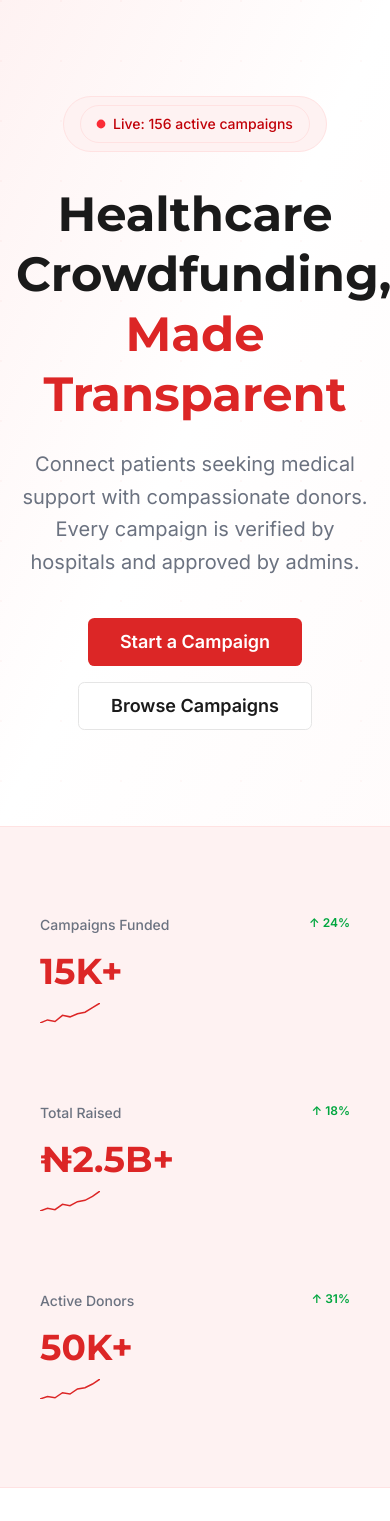
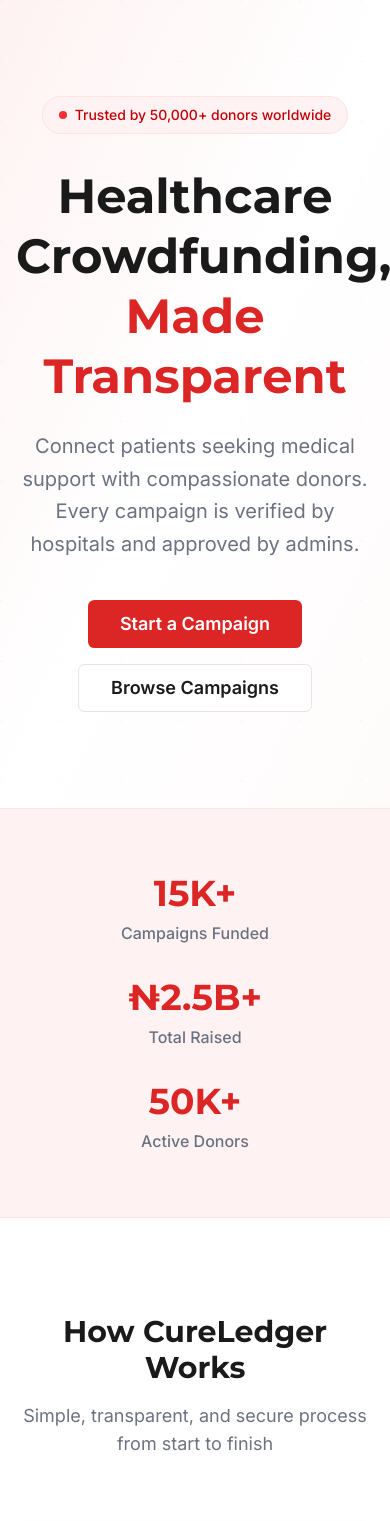
Before and after one commit to CodeRheem/CureLedger, a Next.js app in the folder frontend/: page / in a window 390 px wide. Shown: the top 1521 px of the page. Built offline with nearby package versions, Linux system fonts and the light colour scheme.

Commit message:
refactor: streamline API integration tasks and enhance frontend components

```diff
--- a/frontend/app/page.tsx
+++ b/frontend/app/page.tsx
@@ -1,14 +1,10 @@
 'use client';
 
 import Link from 'next/link';
-import { motion } from 'framer-motion';
 import { HugeiconsIcon } from '@hugeicons/react';
 import { CheckmarkCircle02Icon, EyeIcon, MoneyAdd01Icon } from '@hugeicons/core-free-icons';
 import { Button } from '@/components/ui/button';
 import { Card, CardContent } from '@/components/ui/card';
-import { PulsingBadge } from '@/components/shared/pulsing-badge';
-import { AnimatedSteps } from '@/components/shared/animated-steps';
-import { StatCard } from '@/components/shared/stat-card';
 
 const steps = [
   {
@@ -34,24 +30,9 @@
 ];
 
 const stats = [
-  {
-    value: '15K+',
-    label: 'Campaigns Funded',
-    trend: 24,
-    sparklineData: [2, 4, 3, 7, 6, 8, 9, 12, 15]
-  },
-  {
-    value: '₦2.5B+',
-    label: 'Total Raised',
-    trend: 18,
-    sparklineData: [3, 5, 4, 8, 7, 10, 11, 14, 18]
-  },
-  {
-    value: '50K+',
-    label: 'Active Donors',
-    trend: 31,
-    sparklineData: [1, 3, 2, 6, 5, 9, 10, 13, 17]
-  },
+  { value: '15K+', label: 'Campaigns Funded' },
+  { value: '₦2.5B+', label: 'Total Raised' },
+  { value: '50K+', label: 'Active Donors' },
 ];
 
 const trustFeatures = [
@@ -89,7 +70,8 @@
         <div className="container mx-auto px-4 relative">
           <div className="max-w-4xl mx-auto text-center">
             <div className="inline-flex items-center gap-2 px-4 py-2 rounded-full bg-red-50 border border-red-100 text-red-700 text-sm font-medium mb-8">
-              <PulsingBadge text="Live: 156 active campaigns" />
+              <span className="flex h-2 w-2 rounded-full bg-red-500"></span>
+              Trusted by 50,000+ donors worldwide
             </div>
 
             <h1 className="font-heading text-5xl md:text-6xl font-bold text-foreground mb-6 leading-tight">
@@ -121,15 +103,12 @@
       {/* Stats Section */}
       <section className="py-16 bg-red-50 border-y border-red-100">
         <div className="container mx-auto px-4">
-          <div className="grid md:grid-cols-3 gap-8">
+          <div className="grid md:grid-cols-3 gap-8 text-center">
             {stats.map((stat, i) => (
-              <StatCard
-                key={i}
-                label={stat.label}
-                value={stat.value}
-                trend={stat.trend}
-                sparklineData={stat.sparklineData}
-              />
+              <div key={i} className="space-y-2">
+                <p className="font-heading text-4xl md:text-5xl font-bold text-primary">{stat.value}</p>
+                <p className="text-muted-foreground font-medium">{stat.label}</p>
+              </div>
             ))}
           </div>
         </div>
@@ -147,22 +126,29 @@
             </p>
           </div>
 
-          <AnimatedSteps steps={steps} />
+          <div className="grid md:grid-cols-4 gap-6">
+            {steps.map((step, i) => (
+              <Card key={i} className="border border-border bg-white hover:shadow-lg hover:border-red-200 transition-all duration-300 group">
+                <CardContent className="pt-8 pb-6 px-6">
+                  <span className="font-heading text-5xl font-bold text-red-100 group-hover:text-red-200 transition-colors">
+                    {step.number}
+                  </span>
+                  <h3 className="font-heading text-lg font-semibold text-foreground mt-4 mb-2">
+                    {step.title}
+                  </h3>
+                  <p className="text-sm text-muted-foreground leading-relaxed">
+                    {step.description}
+                  </p>
+                </CardContent>
+              </Card>
+            ))}
+          </div>
         </div>
       </section>
 
       {/* Trust Section */}
-      <section className="py-24 bg-primary relative overflow-hidden">
-        {/* Animated background elements */}
-        <motion.div
-          className="absolute inset-0 opacity-10"
-          style={{
-            backgroundImage: 'radial-gradient(circle at 1px 1px, rgba(255, 255, 255, 0.5) 1px, transparent 0)',
-            backgroundSize: '60px 60px',
-          }}
-        />
-
-        <div className="container mx-auto px-4 relative z-10">
+      <section className="py-24 bg-primary">
+        <div className="container mx-auto px-4">
           <div className="max-w-4xl mx-auto text-center">
             <h2 className="font-heading text-3xl md:text-4xl font-bold text-white mb-12">
               Why Trust CureLedger?
@@ -170,21 +156,13 @@
 
             <div className="grid md:grid-cols-3 gap-8">
               {trustFeatures.map((feature, i) => (
-                <motion.div
-                  key={i}
-                  initial={{ opacity: 0, y: 20 }}
-                  whileInView={{ opacity: 1, y: 0 }}
-                  transition={{ delay: i * 0.1, duration: 0.5 }}
-                  viewport={{ once: true }}
-                  whileHover={{ y: -8, transition: { duration: 0.3 } }}
-                  className="text-center group cursor-pointer"
-                >
-                  <div className="inline-flex items-center justify-center w-16 h-16 rounded-full bg-white/10 text-white mb-4 group-hover:bg-white/20 transition-all duration-300 group-hover:scale-110">
+                <div key={i} className="text-center">
+                  <div className="inline-flex items-center justify-center w-16 h-16 rounded-full bg-white/10 text-white mb-4">
                     {feature.icon}
                   </div>
                   <p className="font-heading text-xl font-bold text-white mb-2">{feature.title}</p>
                   <p className="text-red-100 text-sm">{feature.description}</p>
-                </motion.div>
+                </div>
               ))}
             </div>
           </div>
--- a/frontend/components/shared/animated-counter.tsx
+++ /dev/null
@@ -1,57 +0,0 @@
-'use client';
-
-import { useEffect, useRef, useState } from 'react';
-import { useInView } from 'framer-motion';
-
-interface AnimatedCounterProps {
-  value: number;
-  duration?: number;
-  prefix?: string;
-  suffix?: string;
-  decimals?: number;
-}
-
-export function AnimatedCounter({
-  value,
-  duration = 2000,
-  prefix = '',
-  suffix = '',
-  decimals = 0,
-}: AnimatedCounterProps) {
-  const ref = useRef(null);
-  const isInView = useInView(ref, { once: true });
-  const [displayValue, setDisplayValue] = useState(0);
-
-  useEffect(() => {
-    if (!isInView) return;
-
-    let startTime: number;
-    const animate = (currentTime: number) => {
-      if (!startTime) startTime = currentTime;
-      const elapsed = currentTime - startTime;
-      const progress = Math.min(elapsed / duration, 1);
-
-      setDisplayValue(Math.floor(value * progress));
-
-      if (progress < 1) {
-        requestAnimationFrame(animate);
-      }
-    };
-
-    requestAnimationFrame(animate);
-  }, [isInView, value, duration]);
-
-  const formattedValue = displayValue
-    .toLocaleString('en-US', {
-      minimumFractionDigits: decimals,
-      maximumFractionDigits: decimals,
-    });
-
-  return (
-    <span ref={ref}>
-      {prefix}
-      {formattedValue}
-      {suffix}
-    </span>
-  );
-}
--- a/frontend/components/shared/animated-steps.tsx
+++ /dev/null
@@ -1,106 +0,0 @@
-'use client';
-
-import { useInView } from 'framer-motion';
-import { Card, CardContent } from '@/components/ui/card';
-import { useRef } from 'react';
-
-interface Step {
-  number: string;
-  title: string;
-  description: string;
-}
-
-interface AnimatedStepsProps {
-  steps: Step[];
-}
-
-export function AnimatedSteps({ steps }: AnimatedStepsProps) {
-  const ref = useRef(null);
-  const isInView = useInView(ref, { once: true, margin: '-100px' });
-
-  return (
-    <div ref={ref} className="relative">
-      {/* Animated connecting lines - Desktop only */}
-      <svg
-        className="hidden md:block absolute inset-0 w-full h-full pointer-events-none"
-        style={{ top: '60px', height: 'calc(100% - 120px)' }}
-      >
-        <defs>
-          <style>{`
-            @keyframes drawLine {
-              from {
-                stroke-dashoffset: 100%;
-              }
-              to {
-                stroke-dashoffset: 0;
-              }
-            }
-            .connecting-line {
-              stroke-dasharray: 100%;
-              animation: ${isInView ? 'drawLine 1.5s ease-out forwards' : 'none'};
-            }
-          `}</style>
-        </defs>
-        {/* Lines connecting the steps */}
-        {steps.map((_, i) => (
-          i < steps.length - 1 && (
-            <line
-              key={i}
-              x1={`${25 + (i * 100) / (steps.length - 1)}%`}
-              y1="0"
-              x2={`${25 + ((i + 1) * 100) / (steps.length - 1)}%`}
-              y2="0"
-              stroke="#EF4444"
-              strokeWidth="2"
-              className="connecting-line"
-              style={{
-                animationDelay: `${i * 0.2}s`,
-              }}
-            />
-          )
-        ))}
-      </svg>
-
-      <div className="grid md:grid-cols-4 gap-6 relative z-10">
-        {steps.map((step, i) => (
-          <div
-            key={i}
-            style={{
-              animation: isInView
-                ? `fadeInUp 0.6s ease-out forwards`
-                : 'none',
-              animationDelay: `${i * 0.1}s`,
-            }}
-            className="@media (prefers-reduced-motion: no-preference)"
-          >
-            <style>{`
-              @keyframes fadeInUp {
-                from {
-                  opacity: 0;
-                  transform: translateY(20px);
-                }
-                to {
-                  opacity: 1;
-                  transform: translateY(0);
-                }
-              }
-            `}</style>
-            <Card className="border border-border bg-white hover:shadow-lg hover:border-red-200 transition-all duration-300 group h-full">
-              <CardContent className="pt-8 pb-6 px-6">
-                <span className="font-heading text-5xl font-bold text-red-100 group-hover:text-red-200 transition-colors">
-                  {step.number}
-                </span>
-                <h3 className="font-heading text-lg font-semibold text-foreground mt-4 mb-2">
-                  {step.title}
-                </h3>
-                <p className="text-sm text-muted-foreground leading-relaxed">
-                  {step.description}
-                </p>
-              </CardContent>
-            </Card>
-          </div>
-        ))}
-      </div>
-    </div>
-  );
-}
--- a/frontend/components/shared/pulsing-badge.tsx
+++ /dev/null
@@ -1,27 +0,0 @@
-'use client';
-
-import { motion } from 'framer-motion';
-
-interface PulsingBadgeProps {
-  text: string;
-  icon?: React.ReactNode;
-}
-
-export function PulsingBadge({ text, icon }: PulsingBadgeProps) {
-  return (
-    <motion.div
-      initial={{ opacity: 0, scale: 0.8 }}
-      animate={{ opacity: 1, scale: 1 }}
-      transition={{ duration: 0.6 }}
-      className="inline-flex items-center gap-2 px-4 py-2 rounded-full bg-red-50 border border-red-100 text-red-700 text-sm font-medium"
-    >
-      <motion.span
-        animate={{ scale: [1, 1.2, 1] }}
-        transition={{ duration: 2, repeat: Infinity }}
-        className="flex h-2 w-2 rounded-full bg-red-500"
-      />
-      {icon && <span>{icon}</span>}
-      <span>{text}</span>
-    </motion.div>
-  );
-}
--- a/frontend/components/shared/stat-card.tsx
+++ /dev/null
@@ -1,91 +0,0 @@
-'use client';
-
-import { useRef } from 'react';
-import { useInView } from 'framer-motion';
-import { AnimatedCounter } from './animated-counter';
-
-interface StatCardProps {
-  label: string;
-  value: string;
-  trend?: number;
-  sparklineData?: number[];
-}
-
-export function StatCard({ label, value, trend, sparklineData }: StatCardProps) {
-  const ref = useRef(null);
-  const isInView = useInView(ref, { once: true });
-
-  // Generate sparkline SVG path
-  const generateSparklinePath = (data: number[]) => {
-    if (!data || data.length === 0) return '';
-
-    const max = Math.max(...data);
-    const min = Math.min(...data);
-    const range = max - min || 1;
-    const width = 60;
-    const height = 20;
-    const pointWidth = width / (data.length - 1 || 1);
-
-    const points = data.map((value, i) => {
-      const x = i * pointWidth;
-      const y = height - ((value - min) / range) * height;
-      return `${x},${y}`;
-    });
-
-    return `M ${points.join(' L ')}`;
-  };
-
-  const sparklinePath = sparklineData ? generateSparklinePath(sparklineData) : '';
-
-  return (
-    <div
-      ref={ref}
-      className="relative group"
-      style={{
-        animation: isInView ? 'fadeInUp 0.6s ease-out forwards' : 'none',
-      }}
-    >
-      <style>{`
-        @keyframes fadeInUp {
-          from {
-            opacity: 0;
-            transform: translateY(20px);
-          }
-          to {
-            opacity: 1;
-            transform: translateY(0);
-          }
-        }
-      `}</style>
-
-      {/* Gradient background on hover */}
-      <div className="absolute inset-0 bg-gradient-to-br from-red-50/50 to-transparent opacity-0 group-hover:opacity-100 transition-opacity rounded-lg" />
-
-      <div className="relative z-10 space-y-2 p-6">
-        <div className="flex justify-between items-start mb-4">
-          <p className="text-sm text-muted-foreground font-medium">{label}</p>
-          {trend !== undefined && (
-            <span
-              className={`text-xs font-semibold flex items-center gap-1 ${
-                trend > 0 ? 'text-green-600' : 'text-red-600'
-              }`}
-            >
-              {trend > 0 ? '↑' : '↓'} {Math.abs(trend)}%
-            </span>
-          )}
-        </div>
-
-        <p className="font-heading text-4xl md:text-5xl font-bold text-primary">
-          {isInView ? value : '0'}
-        </p>
-
-        {/* Sparkline chart */}
-        {sparklineData && sparklinePath && (
-          <svg width="60" height="20" className="mt-3" viewBox="0 0 60 20">
-            <path d={sparklinePath} fill="none" stroke="#DC2626" strokeWidth="1.5" />
-          </svg>
-        )}
-      </div>
-    </div>
-  );
-}
```
